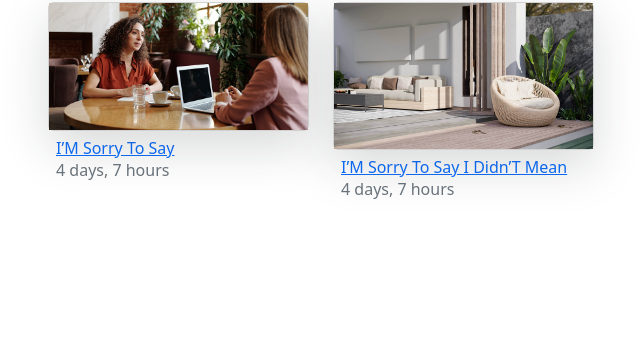
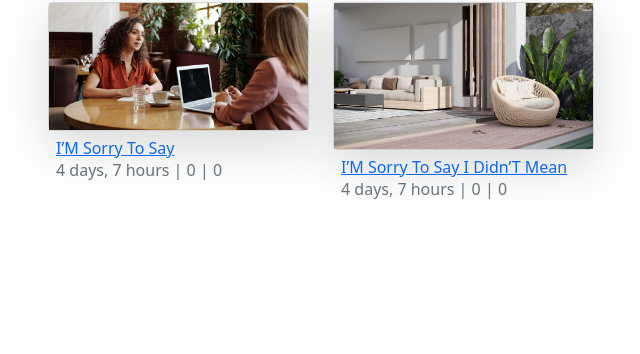
Before and after one commit to abdulazizkomilov/Django-darslar, a Django app: page /blog/ in a window 1280 px wide. Shown: the part 300-654 px from the top of the page, without its empty margins (34-674 px from the left). Run offline with Django 4.2, Linux system fonts and the light colour scheme; data comes from the database, SQL or seed files in the repository; data that the repository does not hold is empty; some libraries are stand-ins or nearby versions.

Commit message:
Update blog.html

```diff
--- a/coffee/blog/templates/blog.html
+++ b/coffee/blog/templates/blog.html
@@ -20,7 +20,7 @@
                                 </div>
                             <div class="mt-2 ms-2">
                                 <h6 class="mb-0"><a href="{% url 'blog:blog_detail' blog.id %}">{{blog.title|title}}</a></h6>
-                                <p class="text-secondary text-sm">{{blog.created|timesince}}</p>
+                                <p class="text-secondary text-sm">{{blog.created|timesince}} | <i class="bi bi-people-fill"></i> {{blog.participants.all.count}} | <i class="bi bi-heart-fill"></i> {{blog.like.all.count}}</p>
                             </div>
                         </a>
                     </div>
```
